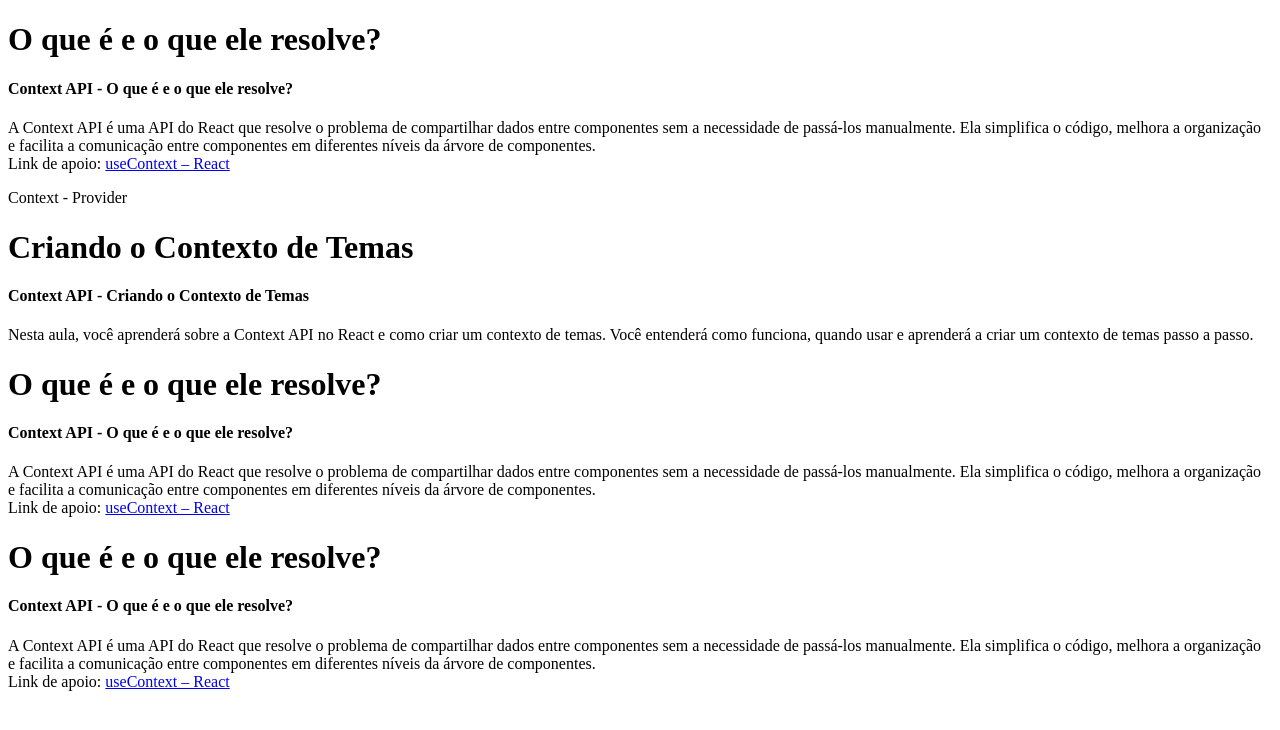
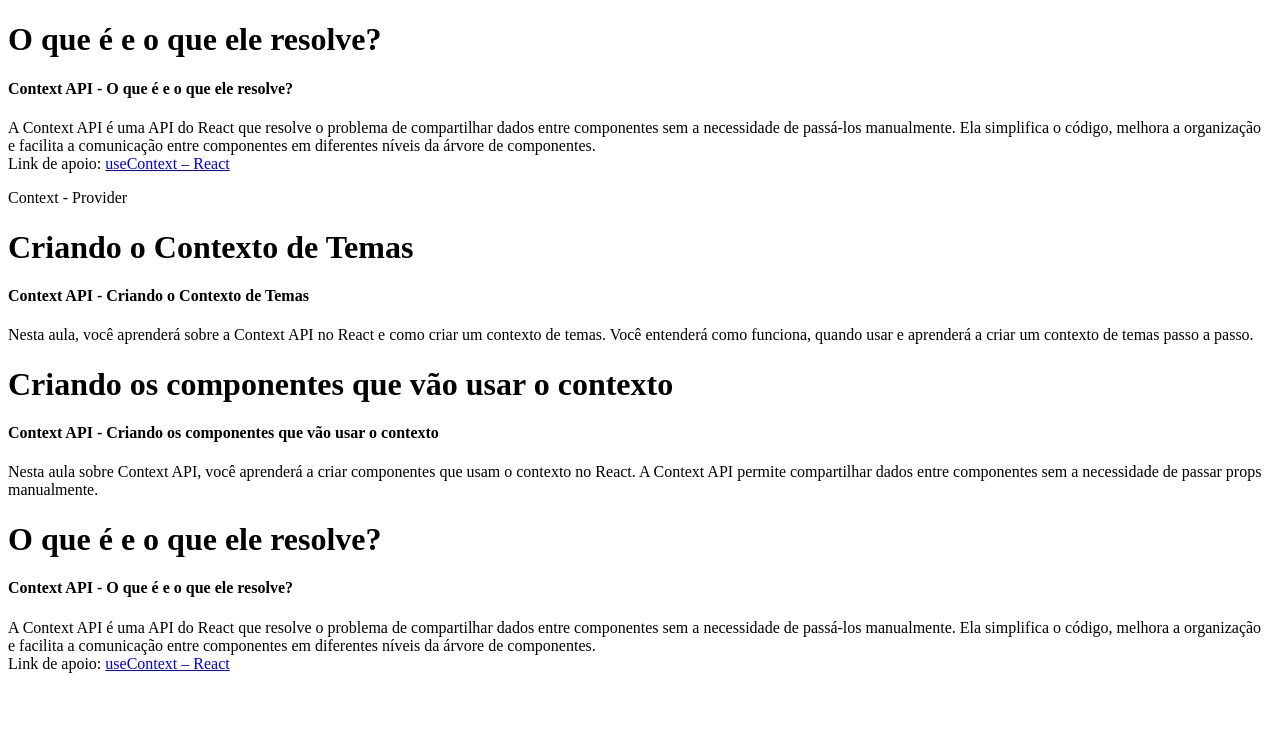
Before and after one commit to FlaviaColiv/JEST_REACT, a plain HTML site: page REACT AVANÇADO/CONTEXT API/index.html in a window 1280 px wide. Drawn offline with Linux system fonts and the light colour scheme.

Commit message:
contextApi 040325 8

```diff
--- a/REACT AVANÇADO/CONTEXT API/index.html
+++ b/REACT AVANÇADO/CONTEXT API/index.html
@@ -35,17 +35,13 @@
         </p>
     </div>
 
+    <!-- ok -->
     <div>
-        <h1>O que é e o que ele resolve?</h1>
-        <h4>Context API - O que é e o que ele resolve?</h4>
+        <h1>Criando os componentes que vão usar o contexto</h1>
+        <h4>Context API - Criando os componentes que vão usar o contexto</h4>
         <p>
-            A Context API é uma API do React que resolve o problema de compartilhar dados entre componentes sem a
-            necessidade de passá-los manualmente. Ela simplifica o código, melhora a organização e facilita a
-            comunicação entre componentes em diferentes níveis da árvore de componentes.
+            Nesta aula sobre Context API, você aprenderá a criar componentes que usam o contexto no React. A Context API permite compartilhar dados entre componentes sem a necessidade de passar props manualmente.
             <br>
-            Link de apoio:
-
-            <a href="https://react.dev/reference/react/useContext">useContext – React</a>
         </p>
     </div>
 
```
